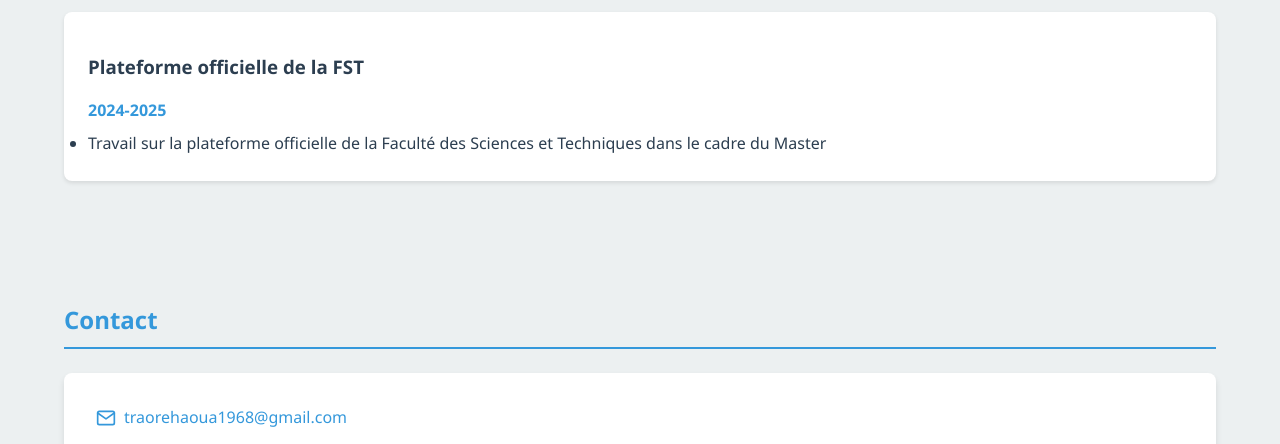
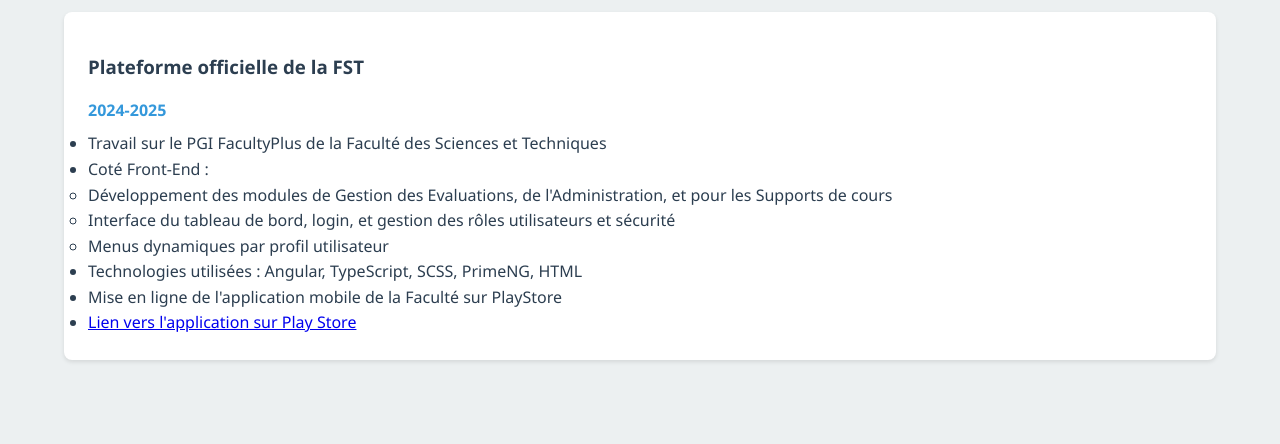
Before and after one commit to traorehaoua/portfolio, a plain HTML site: page index.html in a window 1280 px wide. Shown: the part 4380-4824 px from the top of the page. Drawn offline with Linux system fonts and the light colour scheme.

Commit message:
Update index.html

```diff
--- a/index.html
+++ b/index.html
@@ -463,9 +463,43 @@
                 <ul>
                     <li data-fr="Travail sur la plateforme officielle de la Faculté des Sciences et Techniques dans le cadre du Master"
                         data-en="Work on the official platform of the Faculty of Science and Technology as part of the Master's degree">
-                        Travail sur la plateforme officielle de la Faculté des Sciences et Techniques dans le cadre du Master
+                        Travail sur le PGI FacultyPlus de la Faculté des Sciences et Techniques
                     </li>
-
+                    <li>
+                        <p data-fr="Côté Front-End :" data-en="Front-End side:">Coté Front-End :</p>
+                        <ul>
+                            <li data-fr="Développement des modules de Gestion des Évaluations, de l'Administration, et des Supports de cours"
+                                data-en="Development of Evaluation Management, Administration, and Course Materials modules">
+                                Développement des modules de Gestion des Evaluations, de l'Administration, et pour les Supports de cours
+                            </li>
+                            <li data-fr="Interface du tableau de bord, login, et gestion des rôles utilisateurs et sécurité"
+                                data-en="Dashboard interface, login, and user roles and security management">
+                                Interface du tableau de bord, login, et gestion des rôles utilisateurs et sécurité
+                            </li>
+                            <li data-fr="Menus dynamiques par profil utilisateur"
+                                data-en="Dynamic menus based on user profile">
+                                Menus dynamiques par profil utilisateur
+                            </li>
+                        </ul>
+                    </li>
+                    <li data-fr="Technologies utilisées : Angular, TypeScript, SCSS, PrimeNG, HTML"
+                        data-en="Technologies used: Angular, TypeScript, SCSS, PrimeNG, HTML">
+                        Technologies utilisées : Angular, TypeScript, SCSS, PrimeNG, HTML
+                    </li>
+                </ul>
+                <ul>
+                    <li data-fr="Mise en ligne de l'application mobile de la Faculté sur PlayStore"
+                        data-en="Publication of the Faculty's mobile application on PlayStore">
+                        Mise en ligne de l'application mobile de la Faculté sur PlayStore
+                    </li>
+                    <li>
+                        <a href="https://play.google.com/store/apps/details?id=com.traorehaouaou.blocnote&pcampaignid=web_share"
+                           target="_blank"
+                           data-fr="Voir sur le Play Store"
+                           data-en="View on Play Store">
+                           Lien vers l'application sur Play Store
+                        </a>
+                    </li>
                 </ul>
             </div>
         </section>
```
